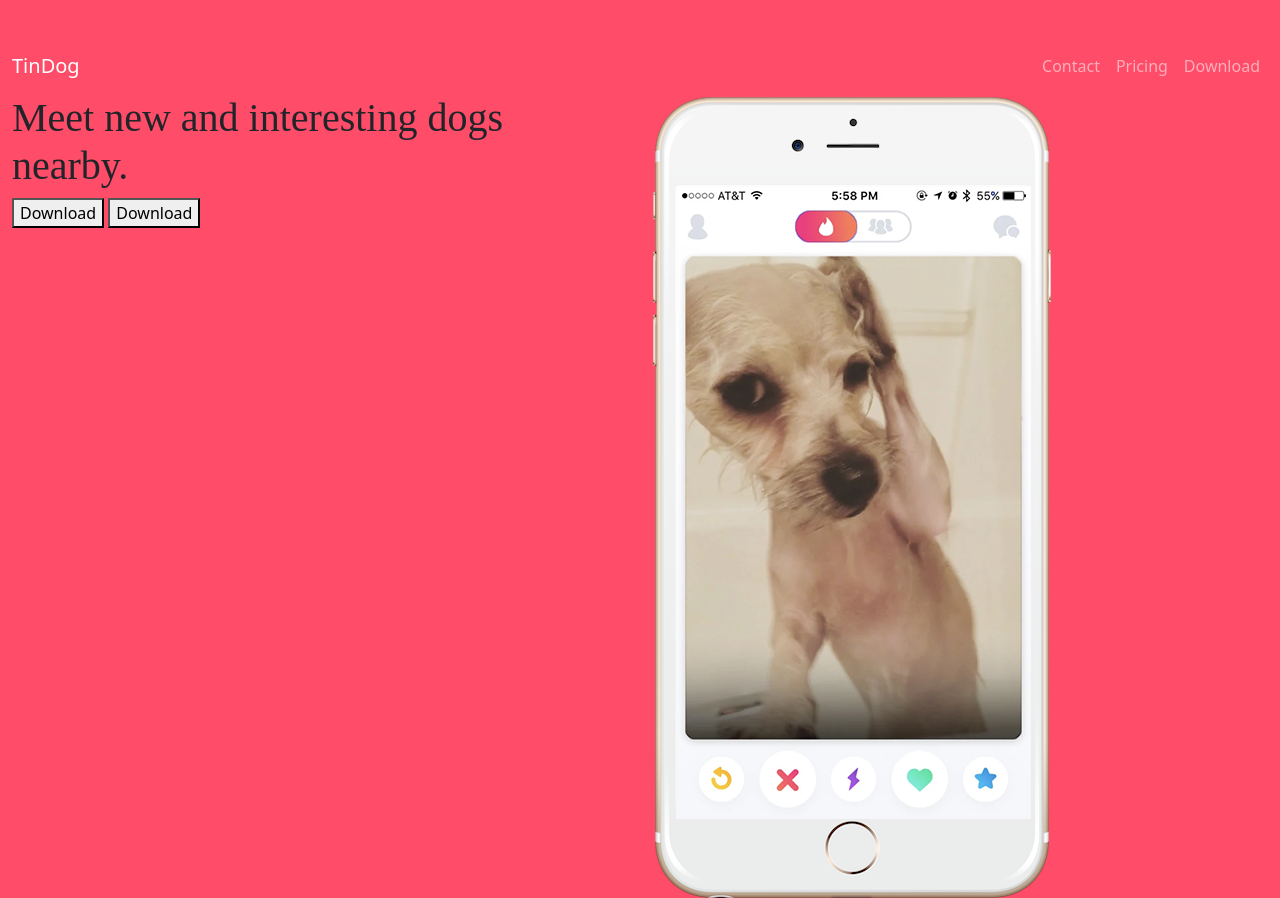
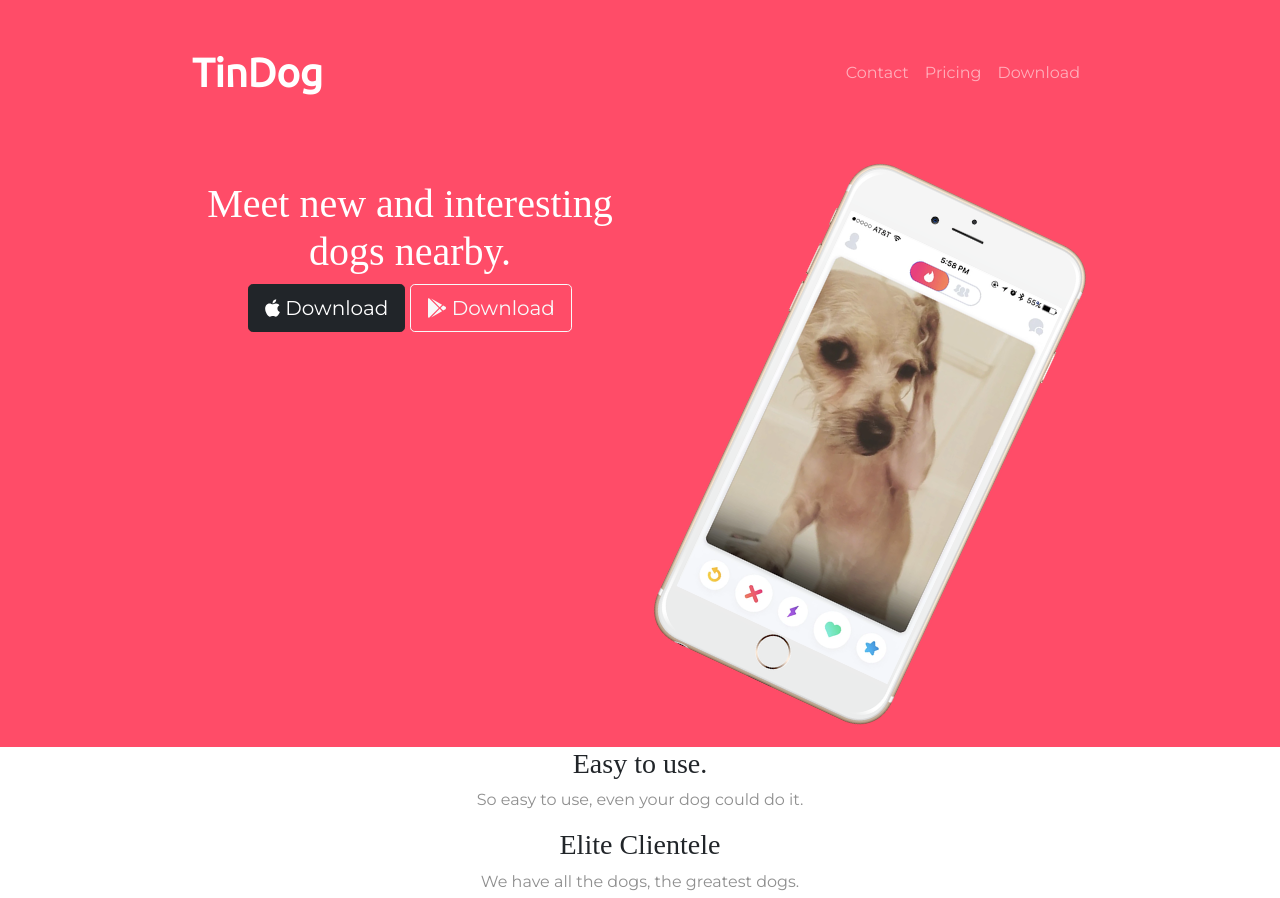
Before and after one commit to YamachitaR/TinDog-, a plain HTML site: page index.html in a window 1280 px wide. Shown: the top 898 px of the page. Drawn offline with nearby package versions, Linux system fonts and the light colour scheme.

Commit message:
leran more

```diff
--- a/css/styles.css
+++ b/css/styles.css
@@ -1,10 +1,15 @@
+body {
+    font-family: "Montserrat";
+    text-align: center;
+  }
 
+  h1, h2, h3, h4, h5, h6 {
+    font-family: "Montserrat-Bold";
+  }
 
-h1{
-    font-family: 'Montserrat-black';
-    font-size: 3rem;
-    line-height: 1.5;
-}
+  p {
+    color: #8f8f8f;
+  }
 
 .container-fluid {
     padding: 3% 15%;
@@ -12,4 +17,36 @@ h1{
 
 #title{
     background-color: #ff4c68;
+    color:#fff;
 }
+
+
+/* Navegation bar */
+
+.navbar{
+    padding: 0 0 4.5rem;
+}
+
+.navbar-brand {
+    font-family: "Ubuntu";
+    font-size: 2.5rem;
+    font-weight: bold;
+}
+
+.navbar-item {
+    padding: 0 10px;
+}
+
+.navbar-link{
+    font-size: 1.2rem;
+    font-family: "Montserrat-Light";
+}
+
+.download-button{
+    margin: 5% 3% 5% 0%;
+}
+
+.title-image{
+    width: 60%;
+    transform: rotate(25deg);
+}
--- a/index.html
+++ b/index.html
@@ -1,3 +1,6 @@
+
+
+
 <!DOCTYPE html>
 <html>
 
@@ -6,38 +9,47 @@
   <title>TinDog</title>
 
 
-  <link rel="stylesheet" href="css/styles.css">
 
-  <!--Relacionadofont-family-->
-  <link rel="preconnect" href="https://fonts.googleapis.com">
-  <link rel="preconnect" href="https://fonts.gstatic.com" crossorigin>
-  <link href="https://fonts.googleapis.com/css2?family=Montserrat:wght@100&family=Ubuntu:wght@300&display=swap" rel="stylesheet">
+
+  <!--Relacionado font-family-->
+  <link href="https://fonts.googleapis.com/css?family=Montserrat|Ubuntu" rel="stylesheet">
 
   <!-- Inserindo Bootstrap: CSS e JavaScript-->
   <link href="https://cdn.jsdelivr.net/npm/bootstrap@5.1.3/dist/css/bootstrap.min.css" rel="stylesheet" integrity="sha384-1BmE4kWBq78iYhFldvKuhfTAU6auU8tT94WrHftjDbrCEXSU1oBoqyl2QvZ6jIW3" crossorigin="anonymous">
   <script src="https://cdn.jsdelivr.net/npm/bootstrap@5.1.3/dist/js/bootstrap.bundle.min.js" integrity="sha384-ka7Sk0Gln4gmtz2MlQnikT1wXgYsOg+OMhuP+IlRH9sENBO0LRn5q+8nbTov4+1p" crossorigin="anonymous"></script>
 
+  <!--Para pode usar o icone da fontawesome-->
+  <script defer src="https://use.fontawesome.com/releases/v6.0.0/js/all.js" integrity="sha384-l+HksIGR+lyuyBo1+1zCBSRt6v4yklWu7RbG0Cv+jDLDD9WFcEIwZLHioVB4Wkau" crossorigin="anonymous"></script>
+
+
+  <link rel="stylesheet" href="css/styles.css">
 </head>
 
 <body>
 
   <section id="title">
-<div class="container-fluid"
-    <!-- Nav Bar -->
+    <!--
+      classe "container-fluid" faz parte do grid do nosso site.
+      Serve para facilitar a repositividade e as posição das coisas dentro do container
+      fluid é opcional, ele pega o site inteiro, caso contrario pega o centro pricipal
+      falando de grid, existe elemento importante como "row" cria linha e "col" para criar coluna
+      lg acompanhado com "col" serve para fazer o tamanho
+      o numero 6 que acompanha "col", serve para dividir, o Bootstrap considera como tivesse 12 retagulo
+      se colocar 6 isso significa, 6/12 =0,5, ou seja 6 ocupa 50% da coluna.
+    -->
+  <div class="container-fluid">
+   <!-- NavBAr-->
 
     <!--
       Classe em relação a tag nav
       navbar: para dizer que estamos tratado de navegador
-      navbar-expand-lg: para deixar resposivo
-      bg-dark: personalizar
+      navbar-expand-lg: para deixar resposivo, também em relação ao tamanho
       navbar-dark: a cor do navegado vai esta escuro
-
-
     -->
     <nav class="navbar navbar-expand-lg  navbar-dark">
 
-      <!-- navbar-brand para nome do produto ou empresa-->
-      <a class="navbar-brand " href="#">TinDog</a>
+      <!-- navbar-brand classe especifica para nome do produto ou empresa-->
+      <a class="navbar-brand" href="#">TinDog</a>
 
 
       <!--
@@ -52,15 +64,15 @@
       <span class="navbar-toggler-icon"></span>
       </button>
 
-      <!--
-        collapse
+      <!-- Estudar mais
+        collapse, acredito que seja para fazer aquele botão quando o site fica pequeno
         navbar-collapse
         navbarNav
         navbar-nav
         ms-auto
       -->
 
-      <div class="collapse navbar-collapse" id="navbarNav">
+     <div class="collapse navbar-collapse" id="navbarNav">
       <ul class="navbar-nav ms-auto">
         <li class="nav-item"><a class="nav-link" href="#">Contact</a></li>
         <li class="nav-item"><a class="nav-link" href="#">Pricing</a></li>
@@ -73,14 +85,24 @@
     <!-- Title -->
 
     <div class="row">
-      <div class="col-md-6">
+      <div class="col-lg-6">
         <h1>Meet new and interesting dogs nearby.</h1>
-        <button type="button">Download</button>
-        <button type="button">Download</button>
+        <!--
+          btn seria classe para botão
+          btn-dark e btn-outline-light são estilo
+          btn-lg é o tamanho do botão
+
+          sobre o icone:
+          fa-brands fa apple e fa-google são icone retirado do site Font Awesome
+          Para pode ser usado tem que colocar o link do JavaScript que esta lá em cima
+        -->
+
+        <button type="button" class="btn btn-dark btn-lg downloard-button"><i class="fa-brands fa-apple"></i> Download</button>
+        <button type="button" class="btn btn-outline-light btn-lg"><i class="fa-brands fa-google-play"></i> Download</button>
       </div>
 
-      <div class="col-md-6">
-        <img src="images/iphone6.png" alt="iphone-mockup">
+      <div class="col-lg-6">
+        <img class="title-image" src="images/iphone6.png" alt="iphone-mockup">
       </div>
     </div>
   </div>
```
